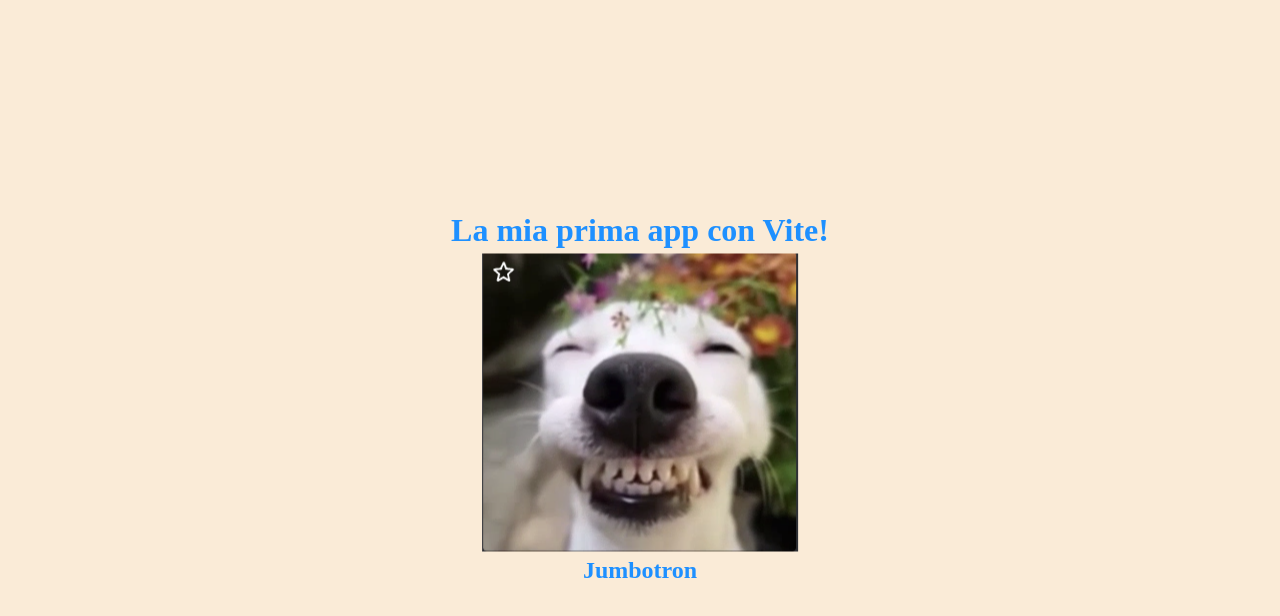
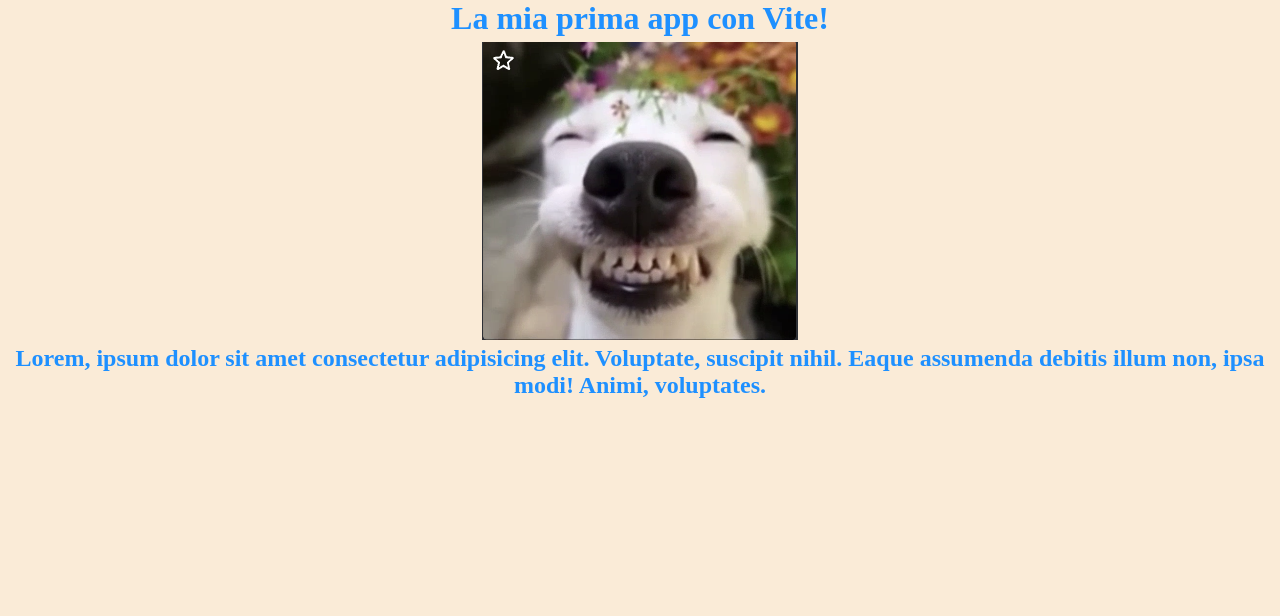
Before and after one commit to alexraduca01/vite-hello-world, a Vue app: page / in a window 1280 px wide. Shown: the top 616 px of the page. Built offline with nearby package versions, Linux system fonts and the light colour scheme; the HTML template or start-up script is replaced by a standard one.

Commit message:
updated style

```diff
--- a/src/App.vue
+++ b/src/App.vue
@@ -24,9 +24,5 @@ export default {
 <style lang="css" scoped>
 .main-container {
   color: dodgerblue;
-  position: absolute;
-  top: 50%;
-  left: 50%;
-  transform: translate(-50%, -50%);
 }
 </style>
--- a/src/components/AppHero.vue
+++ b/src/components/AppHero.vue
@@ -3,7 +3,7 @@
     <div>
       <img :src="path" alt="dawg">
     </div>
-    <h2>Jumbotron</h2>
+    <h2>Lorem, ipsum dolor sit amet consectetur adipisicing elit. Voluptate, suscipit nihil. Eaque assumenda debitis illum non, ipsa modi! Animi, voluptates.</h2>
   </header>
 </template>
 
```
